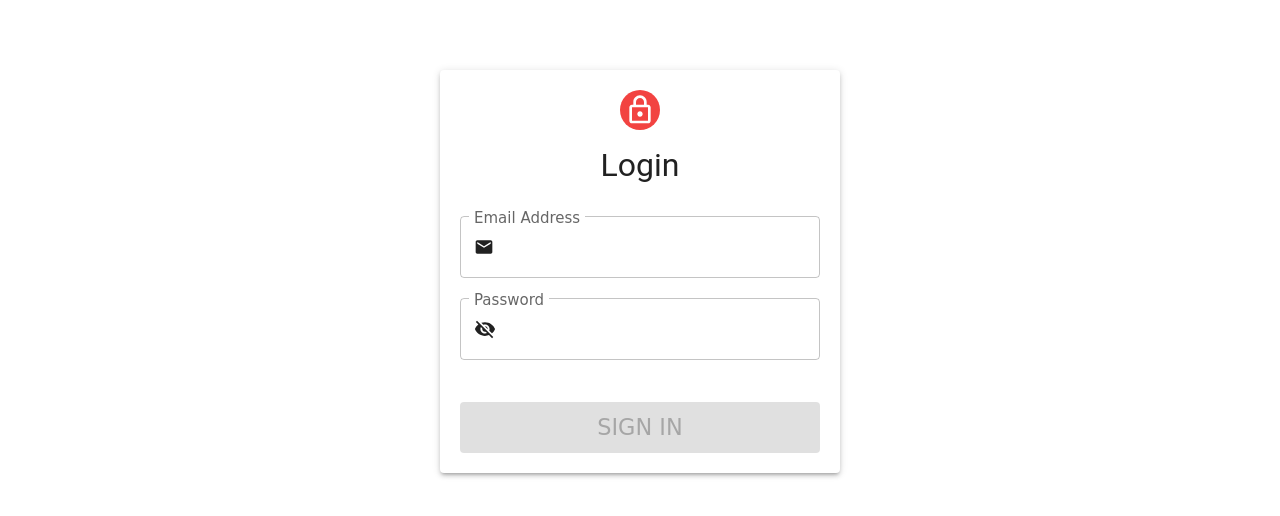
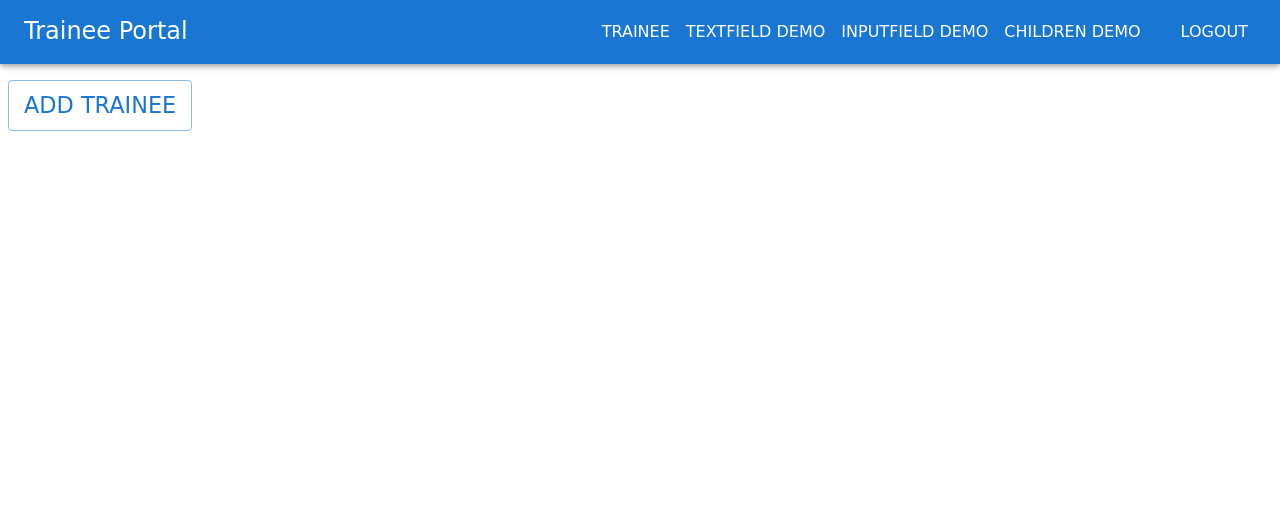
Before and after one commit to vishvjeet-Sharma/react-client, a React (Create React App) app: page / in a window 1280 px wide. Shown: the top 516 px of the page. Built offline with nearby package versions, Linux system fonts and the light colour scheme.

Commit message:
Created Login Page and NavBar

```diff
--- a/src/App.jsx
+++ b/src/App.jsx
@@ -1,13 +1,13 @@
 import React from 'react';
 import { ThemeProvider } from '@mui/material/styles';
-import { Login } from './pages/index'
+import { Trainee } from './pages/index'
 import { theme } from './theme';
 
 function App() {
   return (
     <ThemeProvider theme={theme}>
     <div className="App">
-      <Login />
+      <Trainee />
     </div>
     </ThemeProvider>
   );
--- a/src/pages/components/Navbar/Navbar.jsx
+++ b/src/pages/components/Navbar/Navbar.jsx
@@ -6,29 +6,29 @@ import Typography from "@mui/material/Typography";
 import Button from "@mui/material/Button";
 
 const Appbar = () => (
-  <Box sx={{ flexGrow: 1 }}>
+  <Box sx={{ flexGrow: 1, marginBottom: 10}}>
     <AppBar>
       <Toolbar>
         <Typography
           variant="h4"
           component="div"
-          sx={{ flexGrow: 1, fontSize: "1.3rem" }}
+          sx={{ flexGrow: 1, fontSize: "1.5rem" }}
         >
           Trainee Portal
         </Typography>
-        <Button color="inherit" sx={{ fontSize: ".8rem" }}>
+        <Button color="inherit" sx={{ fontSize: "1rem" }}>
           Trainee
         </Button>
-        <Button color="inherit" sx={{ fontSize: ".8rem" }}>
+        <Button color="inherit" sx={{ fontSize: "1rem" }}>
           Textfield Demo
         </Button>
-        <Button color="inherit" sx={{ fontSize: ".8rem" }}>
+        <Button color="inherit" sx={{ fontSize: "1rem" }}>
           Inputfield Demo
         </Button>
-        <Button color="inherit" sx={{ fontSize: ".8rem" }}>
+        <Button color="inherit" sx={{ fontSize: "1rem" }}>
           Children Demo
         </Button>
-        <Button color="inherit" sx={{ fontSize: ".8rem", ml: "1.5rem" }}>
+        <Button color="inherit" sx={{ fontSize: "1rem", ml: "1.5rem" }}>
           Logout
         </Button>
       </Toolbar>
```
